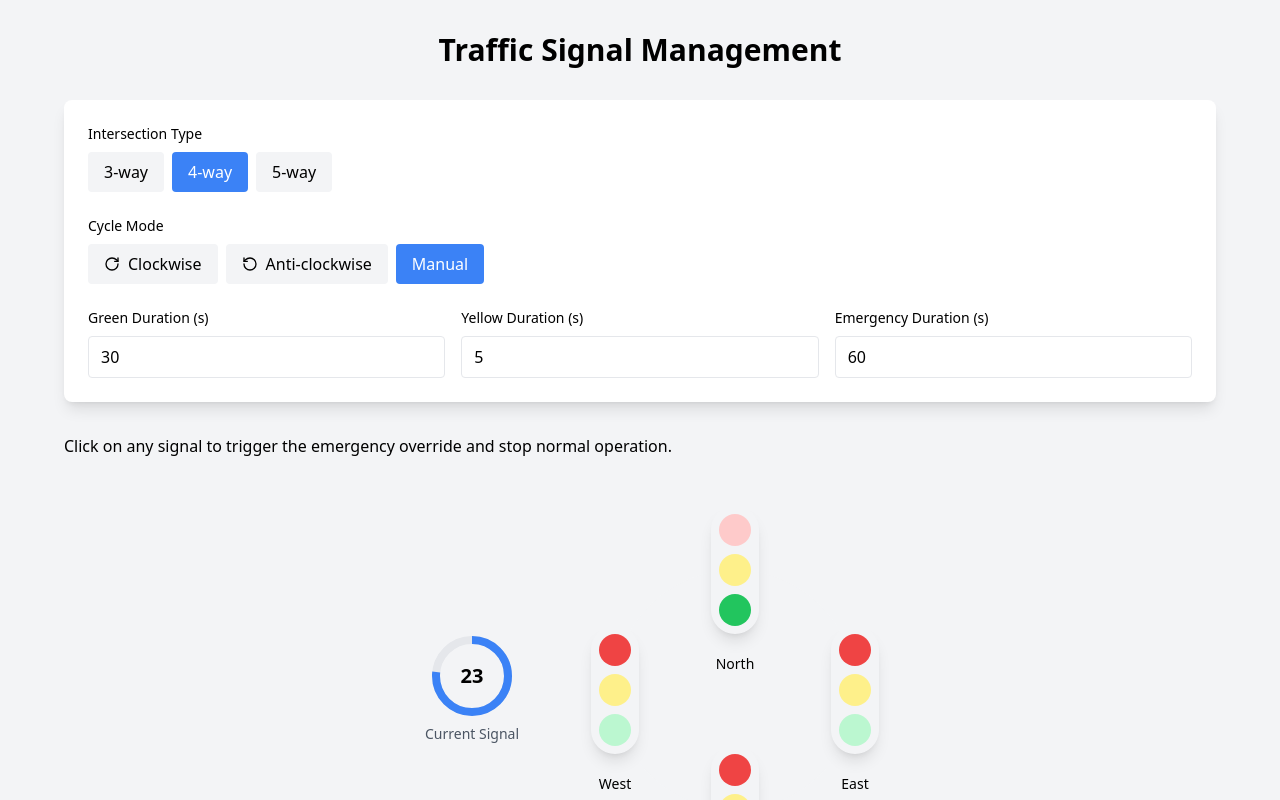
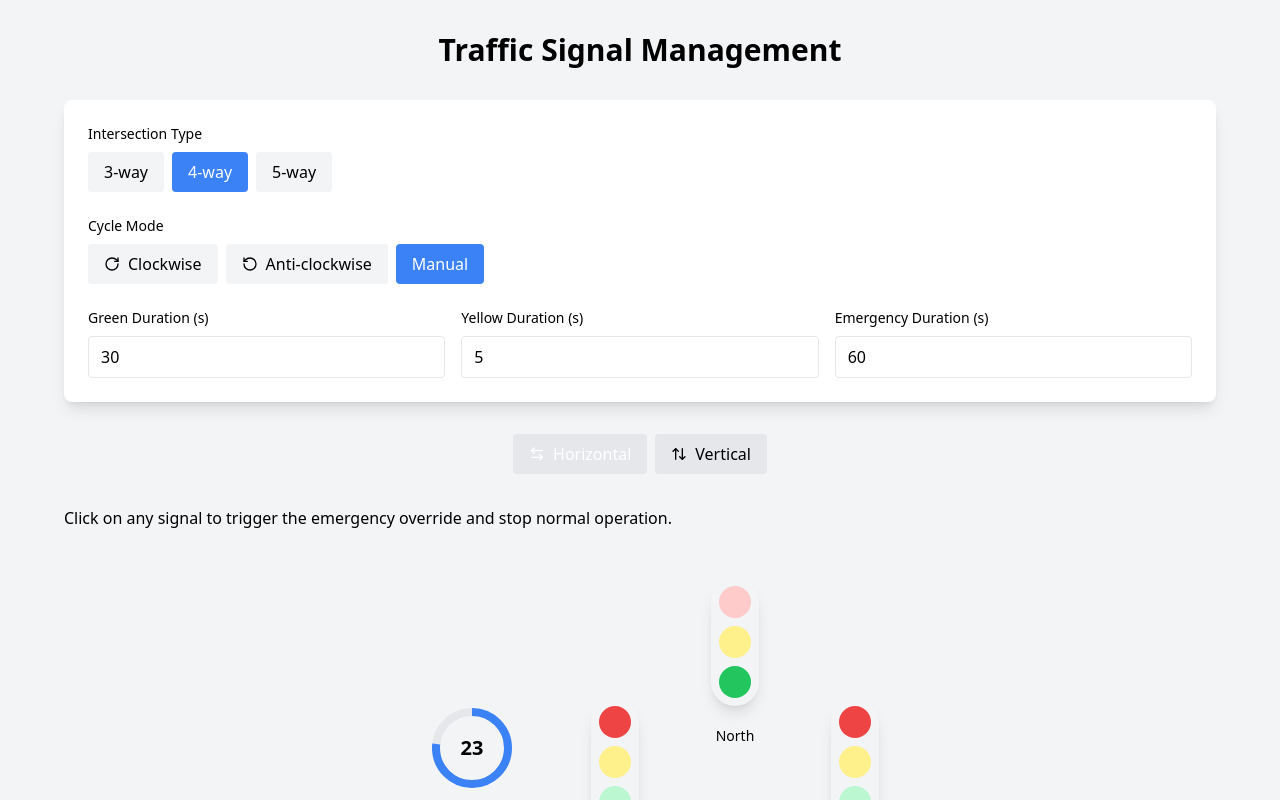
Before and after one commit to Princy-patel/traffice_signal_management, a Next.js app: page / in a window 1280 px wide. Both pictures are taken after a click on the button "Manual". Shown: the top 800 px of the page. Built offline with nearby package versions, Linux system fonts and the light colour scheme.

Commit message:
fit:add directions

```diff
--- a/src/app/page.js
+++ b/src/app/page.js
@@ -4,6 +4,7 @@ import React, { useState, useCallback, useEffect } from "react";
 import { AlertTriangle } from "lucide-react";
 import { ConfigPanel } from "@/components/ConfigPanel";
 import { Intersection } from "@/components/Intersection";
+import { DirectionControl } from "@/components/DirectionControl";
 
 function Home() {
   const [intersectionType, setIntersectionType] = useState(4);
@@ -77,7 +78,7 @@ function Home() {
   }, [emergencySignalId, cycleSignals, cycleMode]);
 
   useEffect(() => {
-    if (!isRunning) return;
+    if (!isRunning || (cycleMode === "manual" && !isRunning)) return;
 
     const timer = setInterval(() => {
       setRemainingTime((prev) => {
@@ -90,20 +91,20 @@ function Home() {
     }, 1000);
 
     return () => clearInterval(timer);
-  }, [isRunning, timerConfig.greenDuration, onTimerComplete]);
+  }, [isRunning, timerConfig.greenDuration, onTimerComplete, cycleMode]);
 
   useEffect(() => {
     setRemainingTime(timerConfig.greenDuration);
   }, [timerConfig.greenDuration]);
 
-  const setEmergencySignal = useCallback((id) => {
-    setSignals((prev) =>
-      prev.map((signal) => ({
-        ...signal,
-        state: signal.id === id ? "green" : "red",
-      }))
-    );
-  }, []);
+  // const setEmergencySignal = useCallback((id) => {
+  //   setSignals((prev) =>
+  //     prev.map((signal) => ({
+  //       ...signal,
+  //       state: signal.id === id ? "green" : "red",
+  //     }))
+  //   );
+  // }, []);
 
   const handleSignalClick = useCallback(
     (id) => {
@@ -128,6 +129,46 @@ function Home() {
     [emergencySignalId, timerConfig.emergencyDuration, updateSignals]
   );
 
+  const setFlowDirection = useCallback(
+    (direction) => {
+      const positions = getPositions(intersectionType);
+
+      console.log("positions", positions)
+      const newSignals = positions.map((position, i) => ({
+        id: i,
+        state: "red",
+        position,
+      }));
+
+      console.log("newSignals", newSignals)
+
+      if (direction === "horizontal") {
+        const eastIndex = positions.findIndex((p) => p.includes("East"));
+
+        console.log("eastIndex", eastIndex)
+        const westIndex = positions.findIndex((p) => p.includes("West"));
+        if (eastIndex !== -1) newSignals[eastIndex].state = "green";
+        if (westIndex !== -1) newSignals[westIndex].state = "green";
+      } else {
+        const northIndex = positions.findIndex((p) => p.includes("North"));
+        const southIndex = positions.findIndex((p) => p.includes("South"));
+        if (northIndex !== -1) newSignals[northIndex].state = "green";
+        if (southIndex !== -1) newSignals[southIndex].state = "green";
+      }
+
+      setSignals(newSignals);
+    },
+    [intersectionType]
+  );
+
+  const handleDirectionChange = useCallback(
+    (direction) => {
+      setFlowDirection(direction);
+      setRemainingTime(timerConfig.greenDuration);
+    },
+    [setFlowDirection, timerConfig.greenDuration]
+  );
+
   return (
     <div className="min-h-screen bg-gray-100 p-8">
       <div className="max-w-6xl mx-auto space-y-8">
@@ -143,6 +184,15 @@ function Home() {
           onCycleModeChange={setCycleMode}
           onTimerConfigChange={setTimerConfig}
         />
+
+        {cycleMode === "manual" && (
+          <div className="flex justify-center">
+            <DirectionControl
+              onDirectionChange={handleDirectionChange}
+              disabled={emergencySignalId !== null}
+            />
+          </div>
+        )}
 
         {emergencySignalId !== null ? (
           <div className="flex items-center gap-2 bg-red-100 text-red-700 p-4 rounded-lg">
--- /dev/null
+++ b/src/components/DirectionControl.jsx
@@ -0,0 +1,43 @@
+"use client";
+
+import React, { useState } from "react";
+import { ArrowLeftRight, ArrowUpDown } from "lucide-react";
+
+export const DirectionControl = ({ onDirectionChange, disabled }) => {
+  const [activeDirection, setActiveDirection] = useState("horizontal");
+
+  return (
+    <div className="flex gap-2">
+      <button
+        onClick={() => {
+          onDirectionChange("horizontal");
+          setActiveDirection("horizontal");
+        }}
+        disabled={disabled}
+        className={`flex items-center gap-2 px-4 py-2 rounded ${
+          disabled
+            ? "bg-gray-200 text-gray-500 cursor-not-allowed"
+            : "bg-gray-200 text-black"
+        } ${activeDirection === "horizontal" ? "bg-blue-600 text-white" : ""}`}
+      >
+        <ArrowLeftRight className="w-4 h-4" />
+        Horizontal
+      </button>
+      <button
+        onClick={() => {
+          onDirectionChange("vertical");
+          setActiveDirection("vertical");
+        }}
+        disabled={disabled}
+        className={`flex items-center gap-2 px-4 py-2 rounded ${
+          disabled
+            ? "bg-gray-200 text-gray-500 cursor-not-allowed"
+            : "bg-gray-200 text-black"
+        } ${activeDirection === "vertical" ? "bg-blue-600 text-white" : ""}`}
+      >
+        <ArrowUpDown className="w-4 h-4" />
+        Vertical
+      </button>
+    </div>
+  );
+};
```
